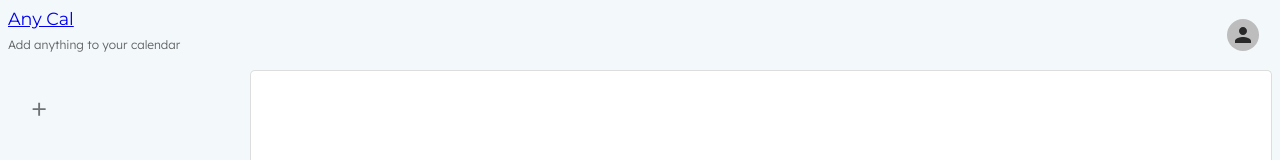
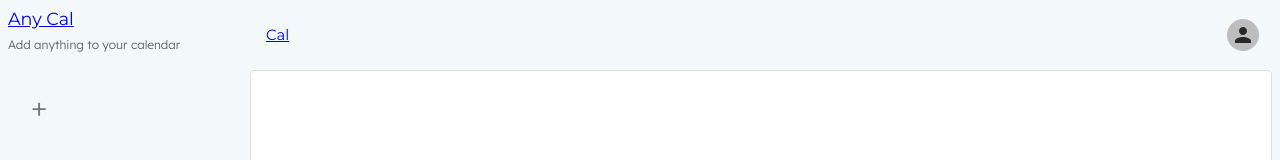
Before and after one commit to IgorNadj/anycal, a React (Vite) app: page /app in a window 1280 px wide. Shown: the top 160 px of the page. Built offline with nearby package versions, Linux system fonts and the light colour scheme; what sqlite would draw is missing.

Commit message:
Re-add link back to cal

```diff
--- a/src/components/header/AppHeader.tsx
+++ b/src/components/header/AppHeader.tsx
@@ -1,5 +1,6 @@
 import { Box } from "@mui/material";
 import { useContext } from "react";
+import { Link } from "react-router";
 import { StateContext } from "../../providers/StateContext.tsx";
 import { AuthAvatar } from "./AuthAvatar.tsx";
 import { CurrentDateDisplay } from "./CurrentDateDisplay.tsx";
@@ -9,9 +10,13 @@ import { ViewModeSelector } from "./ViewModeSelector.tsx";
 
 type Props = {
   calendarControls?: boolean;
+  showCalendarButton?: boolean;
 };
 
-export const AppHeader = ({ calendarControls = false }: Props) => {
+export const AppHeader = ({
+  calendarControls = false,
+  showCalendarButton = false,
+}: Props) => {
   const { viewMode, setViewMode, currentDate, setCurrentDate } = useContext(StateContext);
 
   const viewModeHasDate = viewMode !== "agenda";
@@ -28,6 +33,11 @@ export const AppHeader = ({ calendarControls = false }: Props) => {
       }}
     >
       <Box sx={{ flex: 1, display: "flex", alignItems: "center", gap: 1 }}>
+        {showCalendarButton && (
+          <Box sx={{ paddingLeft: 2 }}>
+            <Link to="/">Cal</Link>
+          </Box>
+        )}
         {calendarControls && viewModeHasDate && (
           <>
             <Today setCurrentDate={setCurrentDate} />
--- a/src/pages/layouts/app/ContentLayout.tsx
+++ b/src/pages/layouts/app/ContentLayout.tsx
@@ -8,7 +8,7 @@ export const ContentLayout = () => {
     <Box sx={{ height: "100%", flex: 1 }}>
       {/* App Header */}
       <Box sx={{ height: HEADER_HEIGHT }}>
-        <AppHeader calendarControls={false} />
+        <AppHeader calendarControls={false} showCalendarButton={true} />
       </Box>
 
       {/* Scrollable content */}
```
